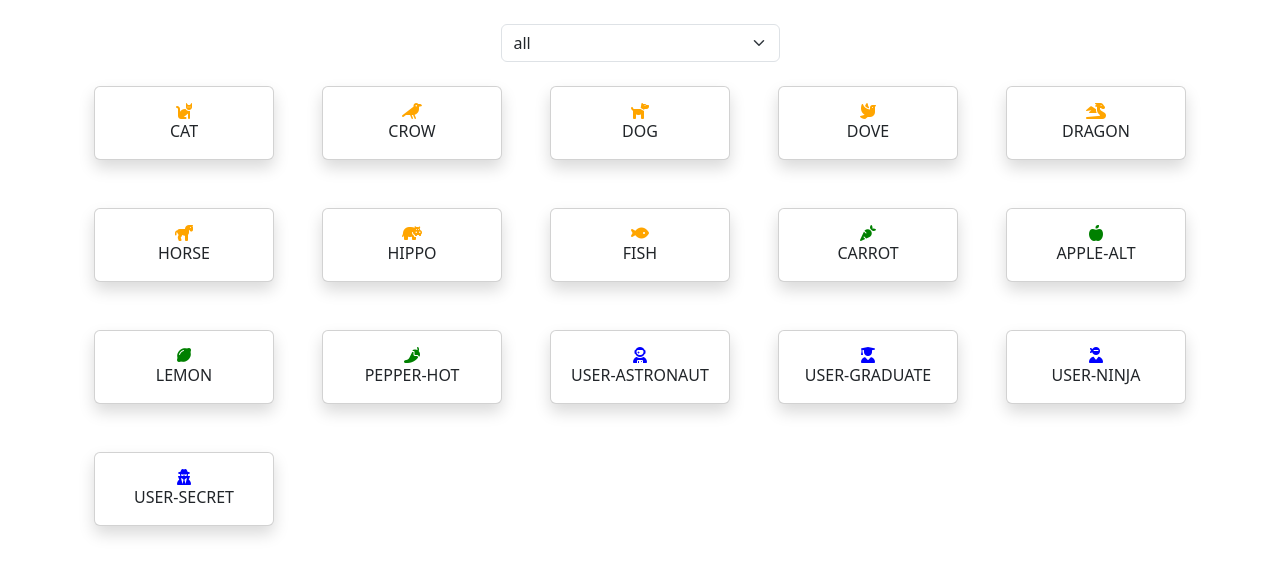
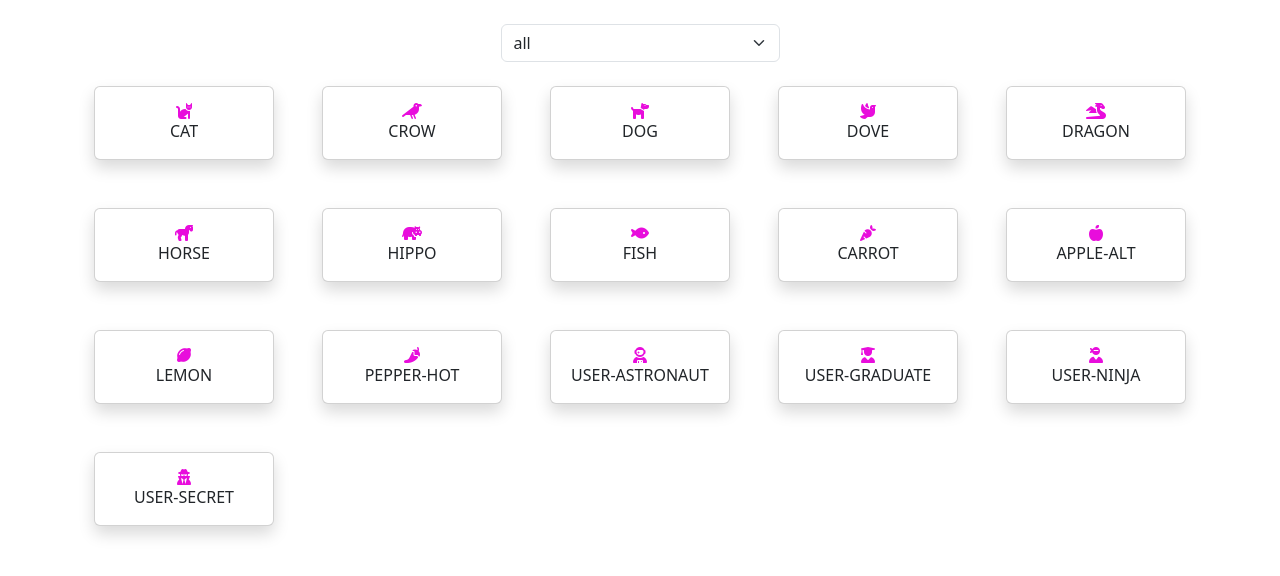
Before and after one commit to MarcoGotti/js-es6-icons, a plain HTML site: page index.html in a window 1280 px wide. Drawn offline with nearby package versions, Linux system fonts and the light colour scheme.

Commit message:
add bonus 1

```diff
--- a/assets/css/style.css
+++ b/assets/css/style.css
@@ -3,7 +3,7 @@
 }
 
 .green {
-    color: green;
+    color: #cb7c30;
 }
 
 .blue {
--- a/assets/js/script.js
+++ b/assets/js/script.js
@@ -137,34 +137,63 @@ Le icone presenti nella struttura dati fanno riferimento alla nota libreria Font
 Come possiamo usare i dati presenti nella nostra struttura dati per creare l'elemento html nel modo corretto e visualizzare l'icona in pagina?
 
 Inizialmente può essere sufficiente stampare dei semplici div, senza alcuno stile, con all'interno l'icona e uno span con il nome. Solamente quando la parte logica è completa, ci dedichiamo al css.
- */
+*/
 
 const rowEl = document.querySelector('.row');
 const iconType = document.getElementById('selectIconType').value
 
-const typeSelect = list.filter((element) =>{
-    if (element.type === iconType) {
+//create list according to selected property .type
+
+const typeSelectList = list.filter((element) =>{
+
+	if (element.type === iconType) {
         return true;
     } else if (iconType === 'all') {
         return true;
     }
+
 });
-console.log(typeSelect);
 
-for (let i = 0; i < typeSelect.length; i++) {
-    const iconName = typeSelect[i].name;
-    const iconPrefix = typeSelect[i].prefix;
+
+//create random color
+
+const hexUnits = [0, 1, 2, 3, 4, 5, 6, 7, 8, 9, 'a', 'b', 'c', 'd', 'e', 'f' ]
+let hexUnitsNumb = '';
+
+for (let i = 0; i < 6; i++) {
+
+	const element = hexUnits[Math.floor(Math.random()*hexUnits.length)];
+	hexUnitsNumb += element;
+}
+
+const randomColor = '#' + hexUnitsNumb;
+
+
+// create Array with randomColor
+// After: not necessary with TemplateLiteral. Objects of typeSelectList keep original color value.
+
+/* const randomColorList = typeSelectList.map((icon) => {
+	icon.color = randomColor;
+	return icon
+});
+*/
+
+
+for (let i = 0; i < typeSelectList.length; i++) {
+    const iconName = typeSelectList[i].name;
+    const iconPrefix = typeSelectList[i].prefix;
     //Milestone 2 colora le icone con valore color:
-    const iconColor = typeSelect[i].color;
-    /* ******************************* */
+    //const iconColor = typeSelectList[i].color;
+	//console.log(iconColor);
+/* ******************************************************* */
     //const iconEl = generateIcolnEl(iconName, iconPrefix)
-    /* ******************************* */
-    const iClass = `${iconPrefix}solid ${iconPrefix}${iconName} ${iconColor}`;
+/* ******************************************************* */
+    const iClass = `${iconPrefix}solid ${iconPrefix}${iconName}`;
 
-    const colMarkUp = generateColMarkUp(iClass, iconName);
+    const colMarkUp = generateColMarkUp(iClass, iconName, randomColor);
     rowEl.insertAdjacentHTML("beforeend", colMarkUp);
 }
-/* **************************************
+/* *******************************************************
 At first trying to fit a - const iconEl = HTMLElement <i>...</i> - into TemplateLiteral ${iconEl} but not possible.
 
 function generateIcolnEl(name, prefix) {
@@ -173,13 +202,13 @@ function generateIcolnEl(name, prefix) {
     iconEl.className = iClass;
     return iconEl
 }
-****************************************/
+*********************************************************** */
 
-function generateColMarkUp(fontAwesomeIconClass, fontAwesomeIconName) {
+function generateColMarkUp(fontAwesomeIconClass, fontAwesomeIconName, generatedRandomColor) {
     const colMarkUp = `
     <div class="col px-4">
         <div class="card text-center shadow py-3">
-            <i class="${fontAwesomeIconClass}"></i>
+            <i class="${fontAwesomeIconClass}" style="color: ${generatedRandomColor};"></i>
             <span class="text-uppercase">${fontAwesomeIconName}</span>
         </div>
     </div>
@@ -187,6 +216,11 @@ function generateColMarkUp(fontAwesomeIconClass, fontAwesomeIconName) {
     return colMarkUp
 }
 
+
+
 //Milestone 3 Aggiungere alla pagina una select in cui le options corrispondono ai vari tipi di icone (animal, vegetable, user). Quando l'utente seleziona un tipo dalla select, visualizzare solamente le icone corrispondenti.
 
 //manipola direttamente Array removing objects non utili con un array.filter. Sistema ciclo e function in modo da richiamarli con il nuovo Array
+
+// BONUS 1 - modificare la struttura dati fornita e valorizzare la proprietà "color" in modo dinamico: generare in modo casuale un codice colore, sapendo che la notazione esadecimale è formata dal simbolo "#" seguito da 6 caratteri alfanumerici compresi tra 0 e 9 e A e F.
+//2 - popolare le options della select della milestone 3 dinamicamente.
```
Also changed, not shown: index.html (+2 -2 lines).
